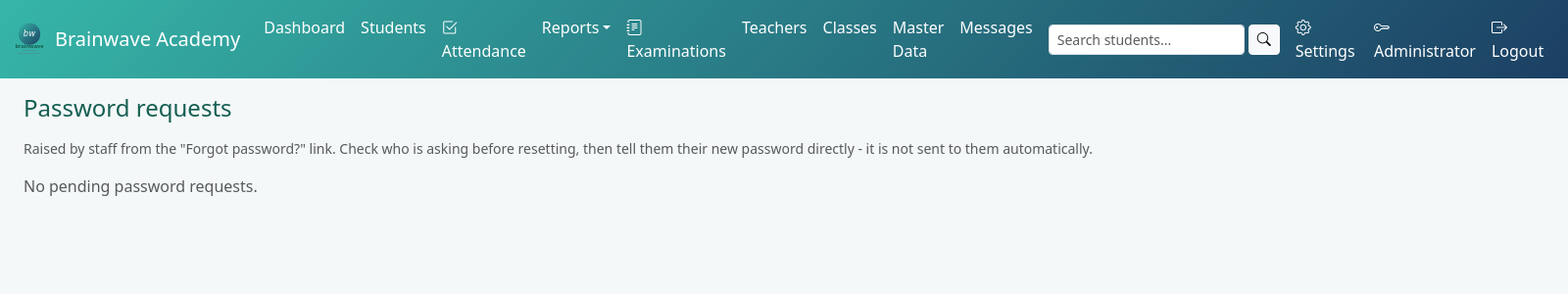
After one commit to vkmuneer/Brainwave, a Flask app: page /admin/password-requests in a window 1600 px wide. The commit adds this page. Shown: the top 300 px of the page at 98% size. Run offline with Flask 3, Linux system fonts and the light colour scheme; a user stored in the database is signed in.

Commit message:
Add password recovery for locked-out accounts
There was previously no way back into an account whose password was lost:
admins could reset a teacher's password, but nobody could reset the admin's,
and there is no email address on file to send a reset link to.

Staff can now raise a request from a "Forgot password?" link on the login
page, which an admin acts on from a queue in the top menu. The request record
grants no authority on its own - an admin still sets the new password by hand -
which is what makes it safe to expose on an unauthenticated page. The page
gives an identical response for unknown usernames so it cannot be used to
discover which accounts exist.

For the admin's own lockout, where no second admin exists to approve the
request, `flask --app run reset-password <user>` recovers the account from the
terminal; shell access to the machine is what authorises it.

Co-Authored-By: Claude Opus 5 <noreply@anthropic.com>

```diff
--- a/app/__init__.py
+++ b/app/__init__.py
@@ -1,6 +1,7 @@
 import os
 from datetime import date
 
+import click
 from flask import Flask
 
 from config import Config
@@ -43,7 +44,16 @@ def create_app(config_class=Config):
 
     @app.context_processor
     def inject_globals():
-        return {"today": date.today(), "app_name": "Brainwave Academy"}
+        pending_resets = 0
+        if current_user.is_authenticated and current_user.is_admin:
+            from .models import PasswordResetRequest
+
+            pending_resets = PasswordResetRequest.query.filter_by(status="pending").count()
+        return {
+            "today": date.today(),
+            "app_name": "Brainwave Academy",
+            "pending_reset_count": pending_resets,
+        }
 
     with app.app_context():
         db.create_all()
@@ -157,3 +167,36 @@ def register_cli(app):
         """Re-run the initial seed (safe to run multiple times)."""
         _ensure_seed_data(app)
         print("Seed data ensured.")
+
+    @app.cli.command("list-users")
+    def list_users():
+        """Show every login account, for when a username has been forgotten."""
+        from .models import User
+
+        for user in User.query.order_by(User.role, User.username):
+            state = "" if user.active else "  (deactivated)"
+            click.echo(f"{user.username:20} {user.role:8} {user.name}{state}")
+
+    @app.cli.command("reset-password")
+    @click.argument("username")
+    @click.password_option()
+    def reset_password(username, password):
+        """Reset any account's password from the terminal.
+
+        The only way back in when the admin password is lost, since there is no
+        second admin to reset it and no email address on file to send a link to.
+        Requires shell access to the machine, which is what makes it safe.
+        """
+        from .models import User
+
+        user = User.query.filter_by(username=username).first()
+        if user is None:
+            raise click.ClickException(
+                f"No account named '{username}'. Run 'flask --app run list-users' to see them."
+            )
+        if len(password) < 4:
+            raise click.ClickException("Password must be at least 4 characters.")
+
+        user.set_password(password)
+        db.session.commit()
+        click.echo(f"Password updated for '{user.username}' ({user.role}).")
--- a/app/admin/routes.py
+++ b/app/admin/routes.py
@@ -22,6 +22,7 @@ from ..models import (
     Exam,
     ExamSubject,
     ExamMark,
+    PasswordResetRequest,
 )
 from ..utils.decorators import admin_required
 from ..utils.payment import build_pay_url, fee_reminder_message
@@ -373,6 +374,58 @@ def teacher_form(teacher_id=None):
     return render_template(
         "admin/teacher_form.html", teacher=teacher, classes=_classes_sorted(), subjects=_subjects_sorted()
     )
+
+
+@admin_bp.route("/password-requests")
+@login_required
+@admin_required
+def password_requests():
+    return render_template(
+        "admin/password_requests.html",
+        requests=PasswordResetRequest.query.filter_by(status="pending")
+        .order_by(PasswordResetRequest.created_at)
+        .all(),
+        handled=PasswordResetRequest.query.filter(PasswordResetRequest.status != "pending")
+        .order_by(PasswordResetRequest.handled_at.desc())
+        .limit(10)
+        .all(),
+    )
+
+
+@admin_bp.route("/password-requests/<int:request_id>/reset", methods=["POST"])
+@login_required
+@admin_required
+def password_request_reset(request_id):
+    reset_request = PasswordResetRequest.query.get_or_404(request_id)
+    new_password = request.form.get("new_password", "")
+
+    if len(new_password) < 4:
+        flash("Password must be at least 4 characters.", "danger")
+        return redirect(url_for("admin.password_requests"))
+
+    reset_request.user.set_password(new_password)
+    reset_request.status = "done"
+    reset_request.handled_at = datetime.utcnow()
+    reset_request.handled_by = current_user.name
+    db.session.commit()
+    flash(
+        f"Password reset for {reset_request.user.name}. Tell them their new password directly.",
+        "success",
+    )
+    return redirect(url_for("admin.password_requests"))
+
+
+@admin_bp.route("/password-requests/<int:request_id>/dismiss", methods=["POST"])
+@login_required
+@admin_required
+def password_request_dismiss(request_id):
+    reset_request = PasswordResetRequest.query.get_or_404(request_id)
+    reset_request.status = "dismissed"
+    reset_request.handled_at = datetime.utcnow()
+    reset_request.handled_by = current_user.name
+    db.session.commit()
+    flash("Request dismissed.", "info")
+    return redirect(url_for("admin.password_requests"))
 
 
 @admin_bp.route("/teachers/<int:teacher_id>/deactivate", methods=["POST"])
--- a/app/models.py
+++ b/app/models.py
@@ -122,6 +122,30 @@ class User(db.Model, UserMixin):
 
     def __repr__(self):
         return f"<User {self.username} ({self.role})>"
+
+
+class PasswordResetRequest(db.Model):
+    """A request, raised from the login page, for an admin to reset a password.
+
+    The record grants no authority on its own - an admin still has to set the
+    new password by hand - which is what makes it safe to create from a public,
+    unauthenticated page.
+    """
+
+    __tablename__ = "password_reset_requests"
+
+    id = db.Column(db.Integer, primary_key=True)
+    user_id = db.Column(db.Integer, db.ForeignKey("users.id"), nullable=False)
+    note = db.Column(db.String(255))
+    status = db.Column(db.String(10), default="pending", nullable=False)  # pending / done / dismissed
+    created_at = db.Column(db.DateTime, default=datetime.utcnow, nullable=False)
+    handled_at = db.Column(db.DateTime)
+    handled_by = db.Column(db.String(120))
+
+    user = db.relationship("User")
+
+    def __repr__(self):
+        return f"<PasswordResetRequest user={self.user_id} {self.status}>"
 
 
 class Teacher(db.Model):
--- /dev/null
+++ b/app/templates/admin/password_requests.html
@@ -0,0 +1,67 @@
+{% extends "base.html" %}
+{% block title %}Password Requests - Brainwave Academy{% endblock %}
+{% block content %}
+<div class="d-flex justify-content-between align-items-center mb-3">
+  <h4 class="text-bw-teal m-0">Password requests</h4>
+</div>
+
+<p class="text-muted small">
+  Raised by staff from the "Forgot password?" link. Check who is asking before resetting,
+  then tell them their new password directly - it is not sent to them automatically.
+</p>
+
+<div class="row g-3">
+  {% for r in requests %}
+  <div class="col-12 col-md-6 col-lg-4">
+    <div class="card bw-card h-100">
+      <div class="card-body">
+        <div class="d-flex justify-content-between">
+          <h6 class="fw-bold mb-0">{{ r.user.name }}</h6>
+          <span class="badge bg-light text-dark border">{{ r.user.role }}</span>
+        </div>
+        <div class="text-muted small mb-2">
+          Username: {{ r.user.username }}<br>
+          Asked {{ r.created_at.strftime('%d %b %Y, %I:%M %p') }}
+          {% if r.note %}<br>Note: "{{ r.note }}"{% endif %}
+        </div>
+        <form method="post" action="{{ url_for('admin.password_request_reset', request_id=r.id) }}"
+              class="d-flex gap-2 mb-2">
+          <input type="text" name="new_password" class="form-control form-control-sm"
+                 placeholder="New password" minlength="4" required>
+          <button class="btn btn-sm btn-bw-primary text-nowrap">Reset</button>
+        </form>
+        <form method="post" action="{{ url_for('admin.password_request_dismiss', request_id=r.id) }}">
+          <button class="btn btn-sm btn-outline-secondary">Dismiss</button>
+        </form>
+      </div>
+    </div>
+  </div>
+  {% else %}
+  <div class="col-12"><p class="text-muted">No pending password requests.</p></div>
+  {% endfor %}
+</div>
+
+{% if handled %}
+<h6 class="text-bw-teal mt-4">Recently handled</h6>
+<div class="table-responsive">
+  <table class="table table-sm align-middle">
+    <thead><tr><th>Account</th><th>Asked</th><th>Handled</th><th>By</th><th>Outcome</th></tr></thead>
+    <tbody>
+      {% for r in handled %}
+      <tr>
+        <td>{{ r.user.name }} <span class="text-muted small">({{ r.user.username }})</span></td>
+        <td class="small">{{ r.created_at.strftime('%d %b %Y') }}</td>
+        <td class="small">{{ r.handled_at.strftime('%d %b %Y') if r.handled_at else '' }}</td>
+        <td class="small">{{ r.handled_by or '' }}</td>
+        <td>
+          <span class="badge {{ 'bg-success' if r.status == 'done' else 'bg-secondary' }}">
+            {{ 'Reset' if r.status == 'done' else 'Dismissed' }}
+          </span>
+        </td>
+      </tr>
+      {% endfor %}
+    </tbody>
+  </table>
+</div>
+{% endif %}
+{% endblock %}
--- a/app/templates/base.html
+++ b/app/templates/base.html
@@ -47,6 +47,14 @@
         <li class="nav-item"><a class="nav-link" href="{{ url_for('admin.classes') }}">Classes</a></li>
         <li class="nav-item"><a class="nav-link" href="{{ url_for('admin.masters') }}">Master Data</a></li>
         <li class="nav-item"><a class="nav-link" href="{{ url_for('admin.messages') }}">Messages</a></li>
+        {% if pending_reset_count %}
+        <li class="nav-item">
+          <a class="nav-link" href="{{ url_for('admin.password_requests') }}">
+            <i class="bi bi-key"></i> Password requests
+            <span class="badge bg-danger rounded-pill">{{ pending_reset_count }}</span>
+          </a>
+        </li>
+        {% endif %}
         {% else %}
         <li class="nav-item"><a class="nav-link" href="{{ url_for('teacher.dashboard') }}">Dashboard</a></li>
         <li class="nav-item"><a class="nav-link" href="{{ url_for('teacher.attendance') }}">Attendance</a></li>
--- a/app/templates/login.html
+++ b/app/templates/login.html
@@ -16,6 +16,9 @@
       </div>
       <button type="submit" class="btn btn-bw-primary btn-lg w-100">Login</button>
     </form>
+    <div class="text-center mt-3">
+      <a href="{{ url_for('auth.forgot_password') }}" class="text-bw-teal">Forgot password?</a>
+    </div>
   </div>
 </div>
 {% endblock %}
```
Also changed, not shown: app/auth/routes.py (+29 -1 lines), app/templates/forgot_password.html (added, +29 -0 lines).
